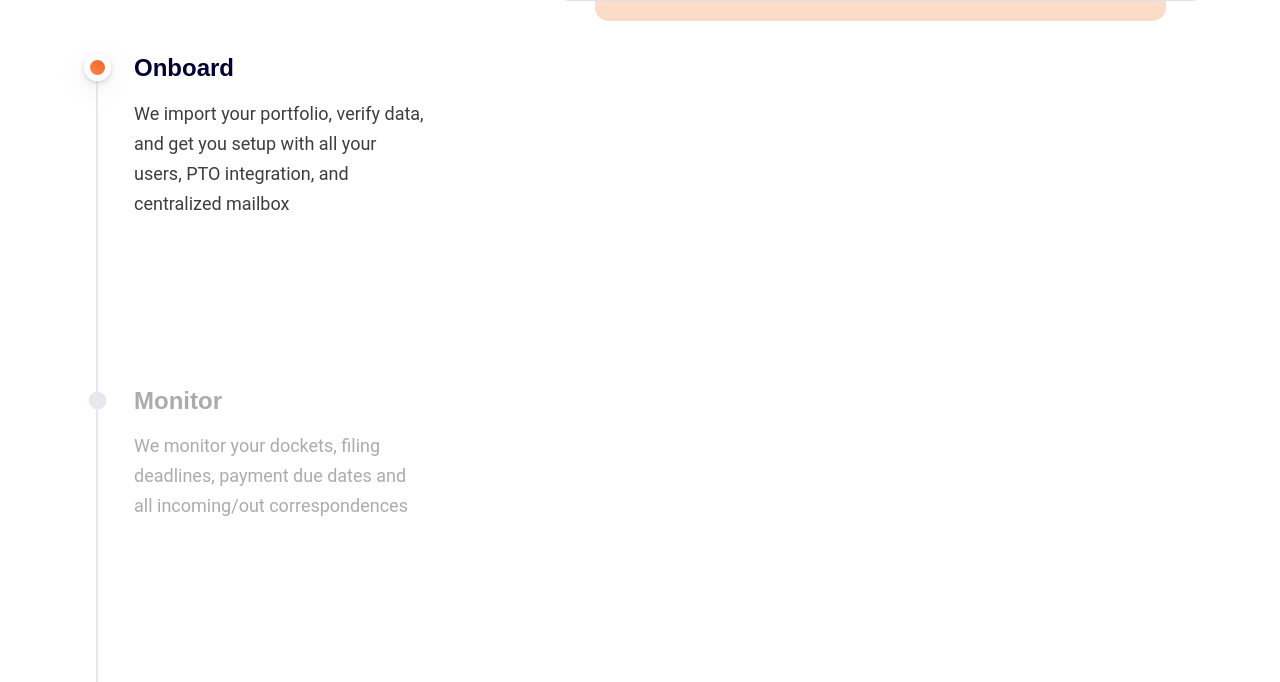
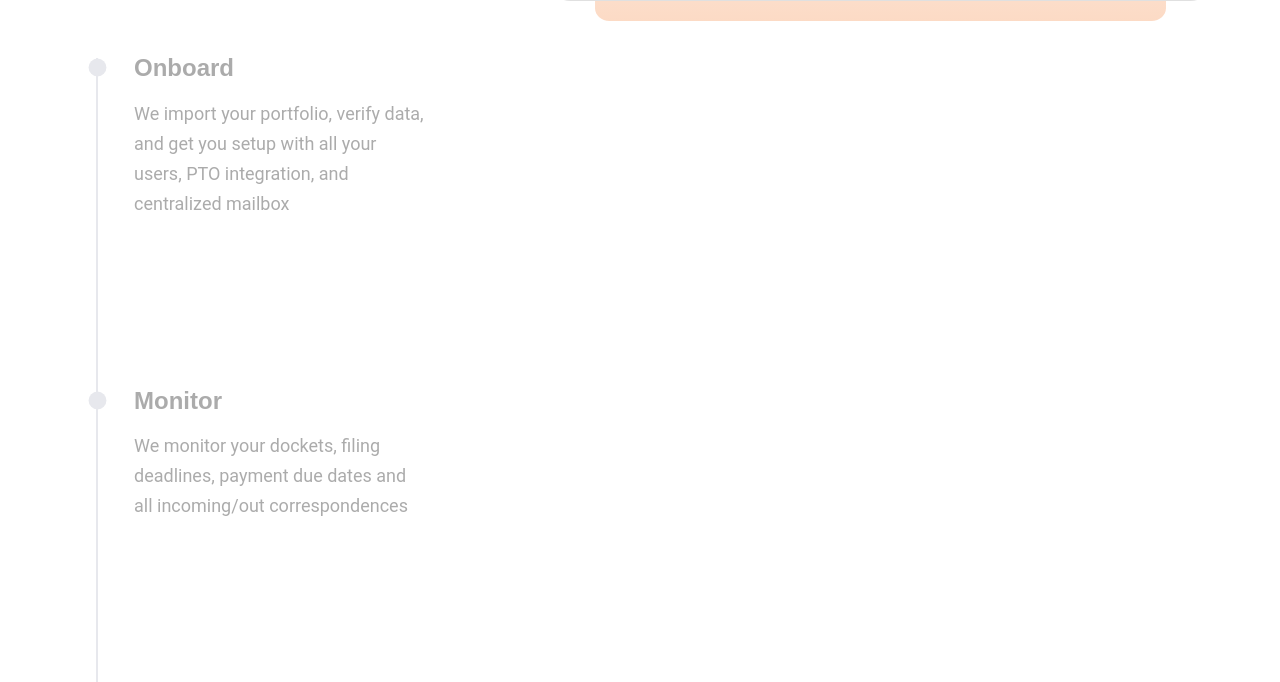
Before and after one commit to ProNinoGit120/heliosIp, a Gatsby site: page / in a window 1280 px wide. Shown: the part 1796-2478 px from the top of the page. Built offline with nearby package versions, Linux system fonts and the light colour scheme; Gatsby itself is replaced by a stand-in of ours.

Commit message:
added scroll functionality

```diff
--- a/src/components/layout/index.js
+++ b/src/components/layout/index.js
@@ -23,6 +23,7 @@ const GlobalStyles = createGlobalStyle`
   html {
     width: 100%;
     height: 100%;
+    scroll-behavior: smooth;
   }
 
   body {
--- a/src/components/timeline/index.js
+++ b/src/components/timeline/index.js
@@ -1,4 +1,4 @@
-import React from "react";
+import React, { useState, useEffect } from "react";
 import styled from "styled-components";
 import Colors from "../../utils/colors";
 import {
@@ -82,15 +82,18 @@ const TimelineDesc = styled.p`
 `;
 
 const TimelineImgWrapper = styled.div`
+  /* position: relative;
+  z-index: 10;
+  flex: 1 1 auto; */
+  flex: 1 1 auto;
+
   position: relative;
-  z-index: 10;
-  flex: 1 1 auto;
 `;
 
 const TimelineImgInner = styled.div`
   position: relative;
-  /* padding-top: 70%; */
-  padding-bottom: 164px;
+  padding-top: 70%;
+  z-index: 10;
 `;
 
 const TimelineImgItem = styled.div`
@@ -108,7 +111,6 @@ const TimelineImg = styled.img`
   width: auto;
   height: auto;
   margin-bottom: 0;
-  padding-bottom: 120px;
   /*
     transition: opacity 200ms ease-in-out; */
   opacity: 1;
@@ -216,6 +218,92 @@ const TimelineCTA = styled.div`
 `;
 
 const Timeline = ({ withCTA }) => {
+  const [scrollY, setScrollY] = useState(0);
+  const [timelineItems, setTimelineItems] = useState(null);
+
+  const [timelineWrapper, setTimelineWrapper] = useState({});
+  const [timelineInner, setTimelineInner] = useState(null);
+  const [timelineInnerBtm, setTimelineInnerBtm] = useState(null);
+  const [timelineImg, setTimelineImg] = useState(null);
+
+  // const [appear, setAppear] = useState(false);
+  useEffect(() => {
+    const items = Array.from(document.getElementsByClassName("timelineItem"));
+    let temp = [];
+    items.map(item => {
+      temp.push({
+        item: item,
+        top: item.getBoundingClientRect().top,
+        bottom: item.getBoundingClientRect().bottom,
+      });
+    });
+    setTimelineItems(temp);
+    const wrapper = document.getElementsByClassName("timelineWrapper")[0];
+    const inner = document.getElementsByClassName("timelineInner")[0];
+    const img = document.getElementsByClassName("timelineImg")[0];
+    setTimelineWrapper({
+      top: wrapper.getBoundingClientRect().top - 300,
+      bottom: wrapper.getBoundingClientRect().bottom,
+    });
+    setTimelineInner(inner);
+    setTimelineInnerBtm(inner.getBoundingClientRect().height);
+    setTimelineImg(img);
+  }, []);
+
+  // useEffect(() => {
+  //   console.log(timelineItems);
+  // }, [timelineItems]);
+
+  function logit() {
+    setScrollY(window.pageYOffset);
+
+    if (timelineWrapper.top <= scrollY) {
+      timelineInner.style = `
+          position: fixed;
+          top: 300px;
+          width: 716px;
+        `;
+
+      timelineItems.map(item => {
+        if (item.top <= scrollY + timelineInnerBtm) {
+          // console.log(scrollY + timelineInner.getBoundingClientRect().bottom);
+          console.log("in Range");
+          // console.log("Item Top: " + item.top);
+          // console.log("Item Bottom: " + item.bottom);
+          item.item.classList.add("active");
+          if (item.bottom <= scrollY + timelineInnerBtm) {
+            console.log("out range");
+            item.item.classList.remove("active");
+          }
+        }
+      });
+
+      if (timelineWrapper.bottom <= scrollY + timelineInnerBtm + 300) {
+        timelineInner.style = `
+              position: absolute;
+              top: auto;
+              width: 716px;
+              bottom: 0px;
+            `;
+      }
+    } else {
+      timelineInner.style = ``;
+    }
+    console.log("Scroll Y: " + scrollY);
+  }
+
+  useEffect(() => {
+    function watchScroll() {
+      window.addEventListener("scroll", logit);
+    }
+    watchScroll();
+    return () => {
+      window.removeEventListener("scroll", logit);
+    };
+  });
+
+  // useEffect(() => {},[document.sc])
+
   return (
     <>
       <Intro>
@@ -248,7 +336,7 @@ const Timeline = ({ withCTA }) => {
 
       <StyledTimeline>
         <Container>
-          <Flex align="flex-start">
+          <Flex>
             <Col width="35%">
               <TimelineControl>
                 <TimelineIntro>
@@ -333,7 +421,7 @@ const Timeline = ({ withCTA }) => {
                   </>
                 ) : (
                   <>
-                    <TimelineItem className="timelineItem active">
+                    <TimelineItem className="timelineItem">
                       <TimelineItemContent>
                         <TimelineItemTitle>Onboard</TimelineItemTitle>
                         <TimelineItemDesc>
@@ -376,13 +464,25 @@ const Timeline = ({ withCTA }) => {
                 )}
               </TimelineControl>
             </Col>
-            <Col width="65%">
-              <TimelineImgWrapper>
-                <TimelineImgInner>
-                  <TimelineImgItem>
+            <Col width="65%" className="flex">
+              <TimelineImgWrapper className="timelineWrapper">
+                <TimelineImgInner className="timelineInner">
+                  <TimelineImgItem className="timelineImg">
                     <TimelineImg src={system_src} alt="helios system image" />
                   </TimelineImgItem>
                 </TimelineImgInner>
+                {/* {appear ? (
+                  <div
+                    style={{
+                      position: "relative",
+                      width: "652.875px",
+                      height: "457px",
+                      display: "block",
+                      verticalAlign: "baseline",
+                      float: "none",
+                    }}
+                  ></div>
+                ) : null} */}
               </TimelineImgWrapper>
             </Col>
           </Flex>
--- a/src/pages/index.js
+++ b/src/pages/index.js
@@ -22,6 +22,7 @@ import Timeline from "../components/timeline";
 import system_src from "../images/system-white.svg";
 
 const Breakdown = styled.section`
+  margin-top: 120px;
   padding-bottom: 340px;
   position: relative;
   &:before {
--- a/src/utils/elements.js
+++ b/src/utils/elements.js
@@ -67,10 +67,14 @@ export const StyledSection = styled.section`
 const StyledCol = styled.div`
   width: ${({ width }) => width};
   padding: ${({ noP }) => (noP ? `0` : `0 32px`)};
+
+  &.flex {
+    display: flex;
+  }
 `;
 
-export const Col = ({ children, width, noP }) => (
-  <StyledCol noP={noP} width={width}>
+export const Col = ({ children, width, noP, className }) => (
+  <StyledCol noP={noP} width={width} className={className}>
     {children}
   </StyledCol>
 );
```
